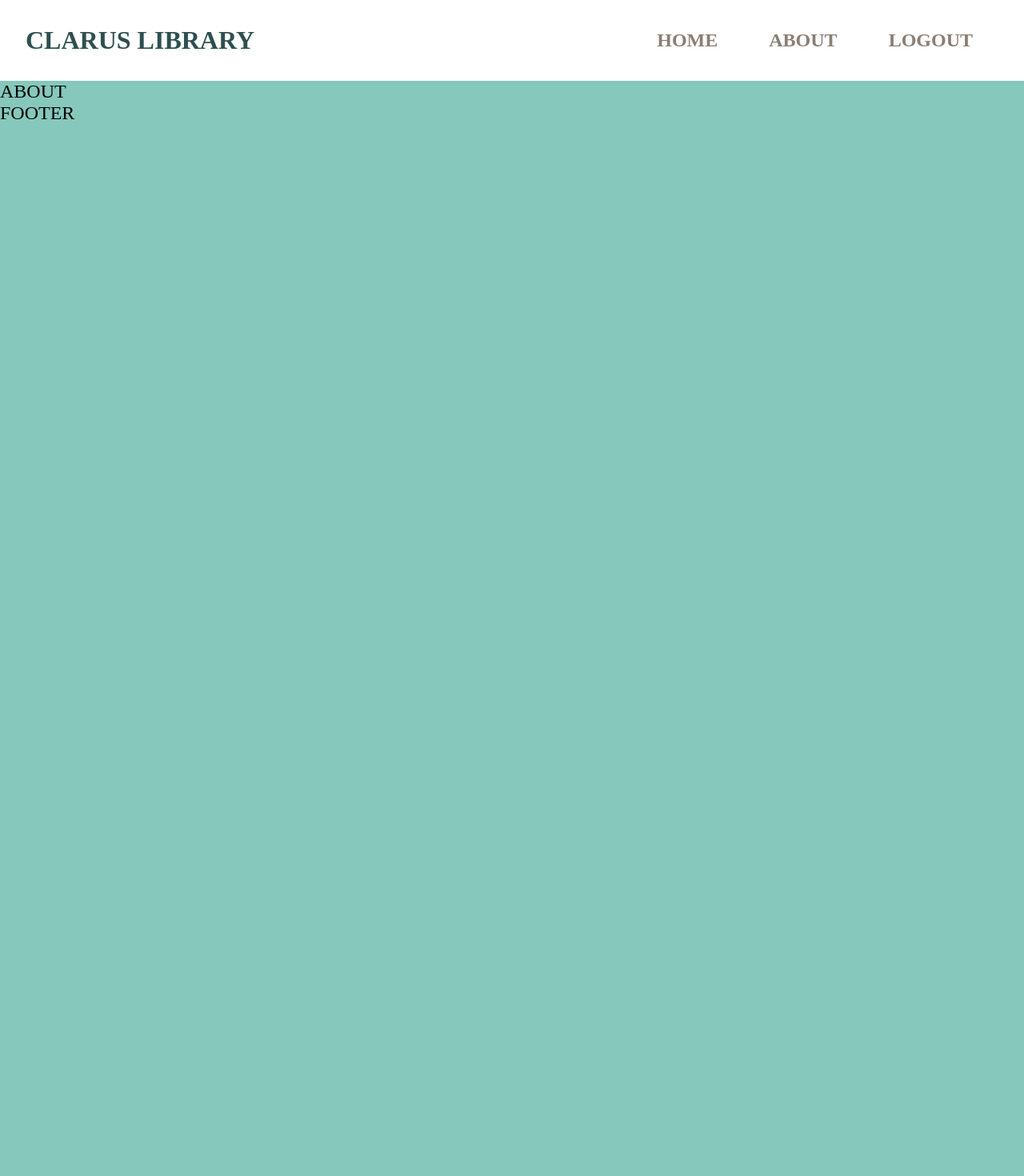
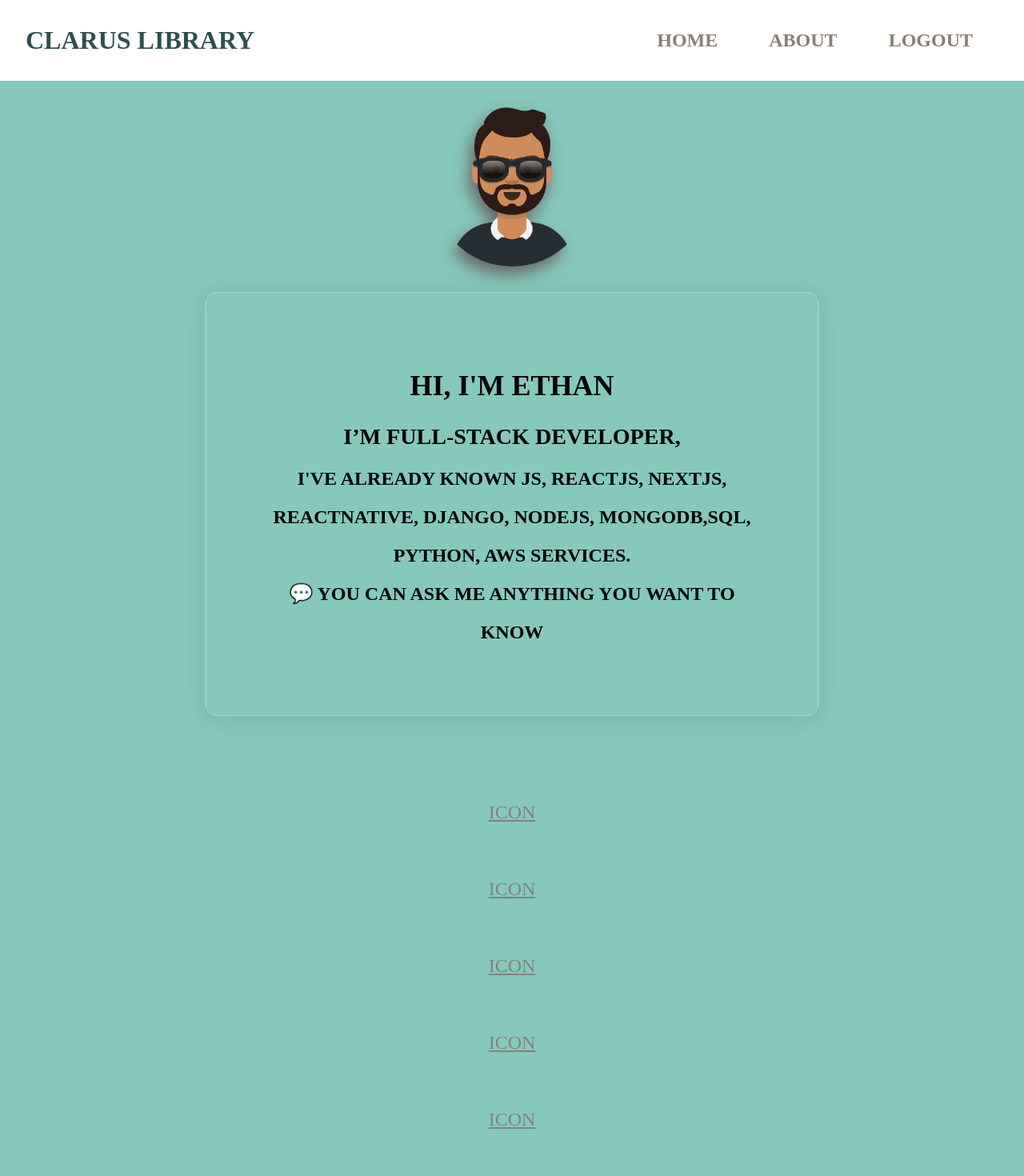
Before and after one commit to 8490/react-library-app, a React (Create React App) app: page /about in a window 1280 px wide. Shown: the top 1470 px of the page at 80% size. Before the commit the page ends 800 px from the top, so only its background shows below. Built offline with nearby package versions, Linux system fonts and the light colour scheme; sample sign-in values are in the browser's storage; a web font is replaced by a local one.

Commit message:
add about page

```diff
--- a/src/pages/about/About.jsx
+++ b/src/pages/about/About.jsx
@@ -1,7 +1,36 @@
 import React from "react";
+import {
+  AboutContainer,
+  IconContainer,
+  InfoContainer,
+  ProfileImg,
+} from "./About.style";
+import profile from "../../assets/about.png";
+import Icon from "../../components/icon/Icon";
+import { iconData } from "../../helper/iconData";
 
 const About = () => {
-  return <div>About</div>;
+  return (
+    <AboutContainer>
+      <ProfileImg src={profile} alt="ethan" />
+      <InfoContainer>
+        <h2>Hi, I'm Ethan</h2>
+        <h3>I’m Full-Stack Developer,</h3>
+        <h4>
+          I've already known JS, ReactJS, NextJs, ReactNative, Django, NodeJS,
+          MongoDB,SQL, Python, AWS Services.
+        </h4>
+        <h4>💬 You can ask me anything you want to know</h4>
+      </InfoContainer>
+      <IconContainer>
+        {iconData.map((item) => (
+          <a key={item.icon} href={item.href}>
+            <Icon icon={item.icon} path={item.path} hoverColor={item.color} />
+          </a>
+        ))}
+      </IconContainer>
+    </AboutContainer>
+  );
 };
 
 export default About;
--- a/src/pages/about/About.style.jsx
+++ b/src/pages/about/About.style.jsx
@@ -0,0 +1,33 @@
+import styled from "styled-components";
+import Flex from "../../styles/Flex";
+
+export const AboutContainer = styled(Flex)`
+  flex-direction: column;
+  line-height: 2;
+  text-align: center;
+`;
+export const ProfileImg = styled.img`
+  margin: 2rem 0;
+  border-radius: 50%;
+  height: 200px;
+  filter: drop-shadow(-5px 10px 10px #666);
+`;
+
+export const InfoContainer = styled.div`
+  margin: 0 2rem 1rem;
+  width: 60%;
+  border: 1px solid white;
+  padding: 5rem;
+  border-radius: 16px;
+  box-shadow: 0 4px 30px rgba(0, 0, 0, 0.1);
+  backdrop-filter: blur(5px);
+  border: 1px solid rgba(255, 255, 255, 0.3);
+`;
+
+export const IconContainer = styled.div`
+  margin: 2rem;
+  a {
+    color: gray;
+    padding: 1rem;
+  }
+`;
```
